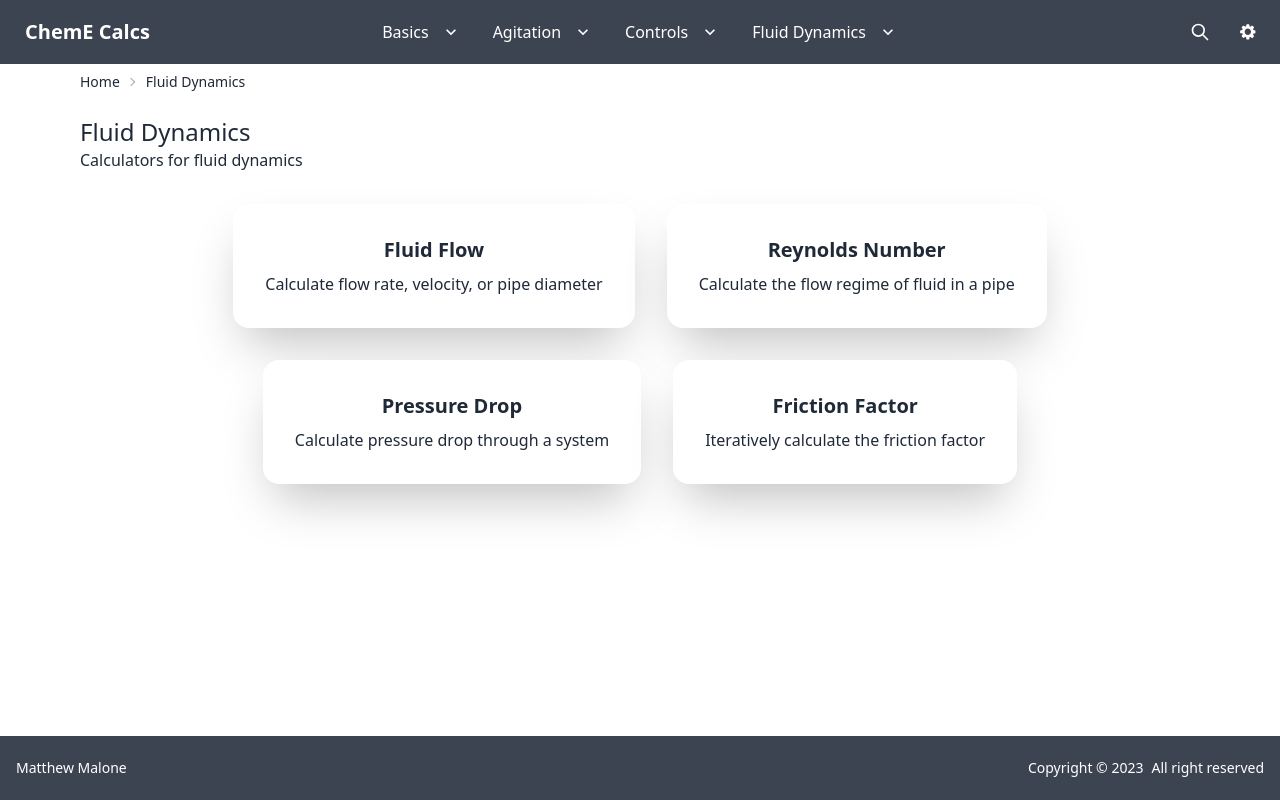
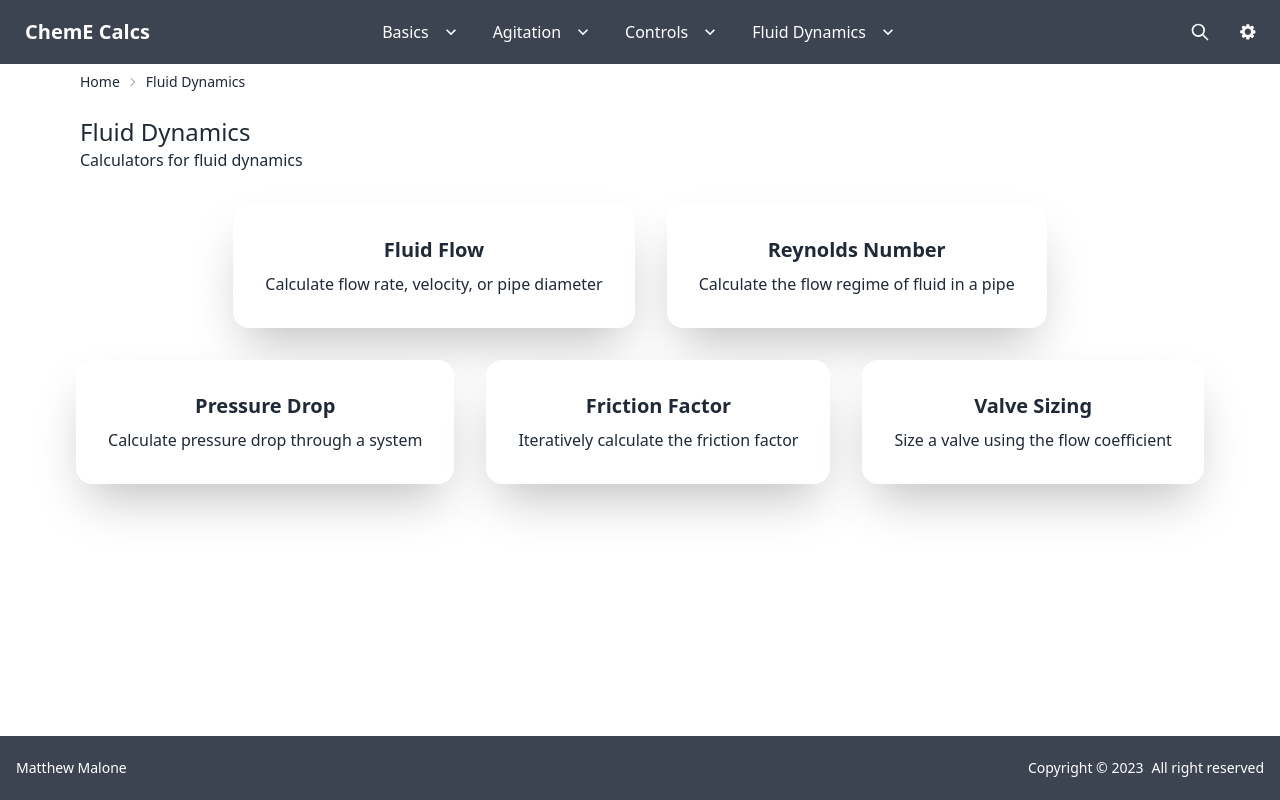
Before and after one commit to mama4294/ChemECalcs, a Next.js app in the folder chem_e_calc/: page /fluids in a window 1280 px wide. Built offline with nearby package versions, Linux system fonts and the light colour scheme; what convert-units would draw is missing.

Commit message:
adds valve sizing to nav

```diff
--- a/chem_e_calc/src/components/Layout/Navbar.tsx
+++ b/chem_e_calc/src/components/Layout/Navbar.tsx
@@ -139,6 +139,11 @@ const DesktopMenu = () => {
             <li>
               <Link href={'/fluids/frictionfactor'}>
                 <a className="hover:bg-neutral-focus">Friction Factor</a>
+              </Link>
+            </li>
+            <li>
+              <Link href={'/fluids/valveSizing'}>
+                <a className="hover:bg-neutral-focus">Valve Sizing</a>
               </Link>
             </li>
           </ul>
@@ -305,6 +310,11 @@ const MobileMenu = () => {
                   <a className="hover:bg-neutral-focus">Friction Factor</a>
                 </Link>
               </li>
+              <li>
+                <Link href={'/fluids/valveSizing'}>
+                  <a className="hover:bg-neutral-focus">Valve Sizing</a>
+                </Link>
+              </li>
             </ul>
           </li>
         </ul>
--- a/chem_e_calc/src/components/Layout/Search.tsx
+++ b/chem_e_calc/src/components/Layout/Search.tsx
@@ -18,6 +18,7 @@ const Search = () => {
     { id: 12, title: 'Reynolds Number', href: '/fluids/reynoldsnumber', location: 'fluid dynamics' },
     { id: 13, title: 'Friction Factor', href: '/fluids/frictionfactor', location: 'fluid dynamics' },
     { id: 14, title: '4-20mA Signals', href: '/controls/mA', location: 'controls' },
+    { id: 15, title: 'Valve Sizing', href: '/fluids/valveSizing', location: 'fluid dynamics' },
   ]
 
   const router = useRouter()
--- a/chem_e_calc/src/pages/fluids/index.tsx
+++ b/chem_e_calc/src/pages/fluids/index.tsx
@@ -40,6 +40,11 @@ const Fluids = () => {
             description="Iteratively calculate the friction factor"
             link="/fluids/frictionfactor"
           />
+          <GridCard
+            name="Valve Sizing"
+            description="Size a valve using the flow coefficient"
+            link="/fluids/valveSizing"
+          />
         </CalcBody>
       </PageContainer>
     </>
```
